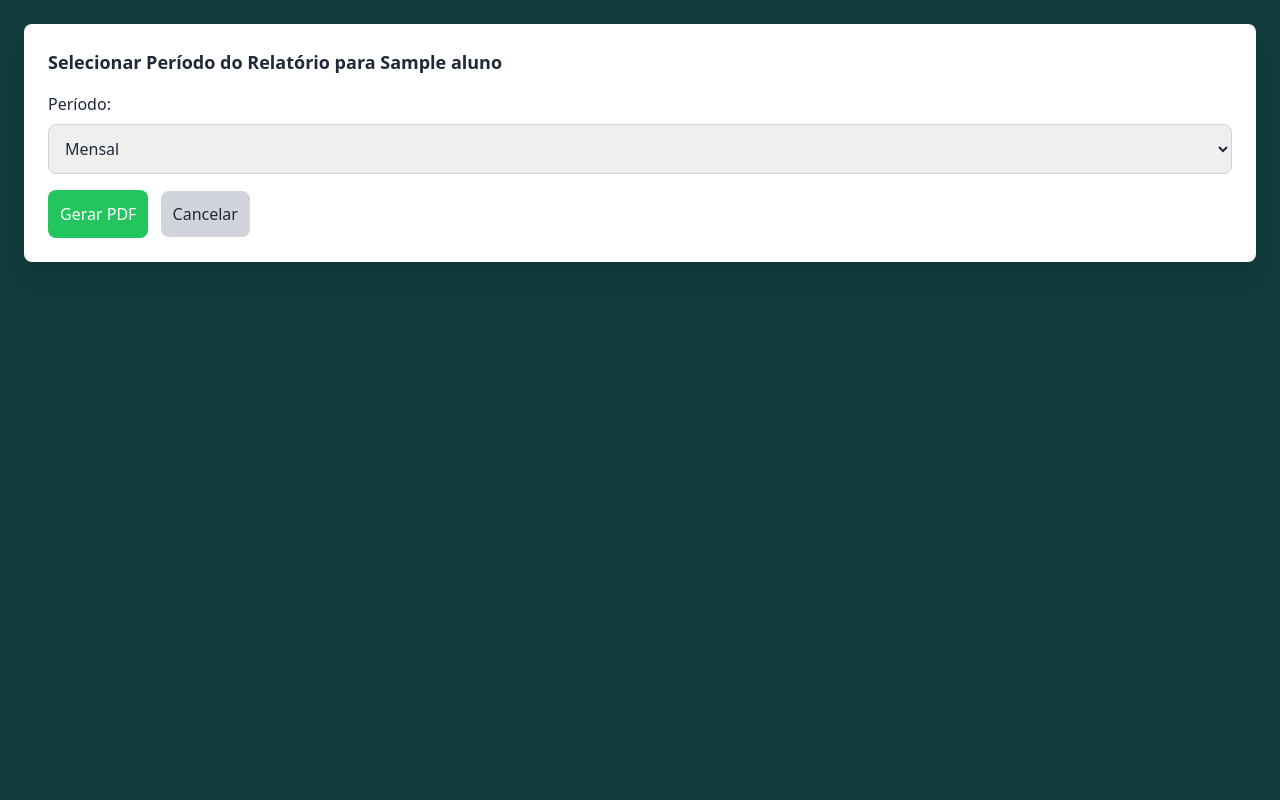
After one commit to arthurunivesp/alimentacao-alunos-msdos, a Flask app: template templates/selecionar_periodo_pdf.html in a window 1280 px wide. The commit adds this page. Run offline with Flask 3, Linux system fonts and the light colour scheme; the template is opened without the code that fills it: most values are stand-ins (such as "Sample title", 1, 10 or a date in 2020); some libraries are stand-ins or nearby versions.

Commit message:
Adicionando geração de PDF com gráficos e deploy para Vercel

```diff
--- a/routes.py
+++ b/routes.py
@@ -8,16 +8,29 @@ import matplotlib
 matplotlib.use('Agg')  # Define o backend para geração de gráficos sem interface gráfica
 import matplotlib.pyplot as plt
 import seaborn as sns  # Biblioteca para gráficos mais bonitos
+from reportlab.lib.pagesizes import letter
+from reportlab.pdfgen import canvas
+from reportlab.platypus import SimpleDocTemplate, Paragraph, Spacer
+from reportlab.lib.styles import getSampleStyleSheet
+from reportlab.lib.units import inch
+from reportlab.lib.pagesizes import letter
+from reportlab.pdfgen import canvas
+from reportlab.platypus import SimpleDocTemplate, Paragraph, Spacer, Image  # Adicione Image aqui
+from reportlab.lib.styles import getSampleStyleSheet
+from reportlab.lib.units import inch
 
 # ================== CONFIGURAÇÃO INICIAL ==================
 # Define caminhos críticos usando caminho relativo
 BASE_DIR = os.path.dirname(os.path.abspath(__file__))
 STATIC_DIR = os.path.join(BASE_DIR, "static")
 TEMP_DIR = "/tmp" if os.getenv("VERCEL") else STATIC_DIR  # Usa /tmp no Vercel, static localmente
+PDF_DIR = os.path.join(TEMP_DIR, "pdfs")
 
-# Garante que a pasta static existe localmente
+# Garante que a pasta static e PDF existem localmente
 if not os.getenv("VERCEL") and not os.path.exists(STATIC_DIR):
     os.makedirs(STATIC_DIR)
+if not os.path.exists(PDF_DIR):
+    os.makedirs(PDF_DIR)
 
 main_bp = Blueprint('main', __name__)
 
@@ -371,11 +384,11 @@ def dashboard():
     print(f"""
     ========== DASHBOARD DEBUG ==========
     Aluno: {aluno_selecionado}
-      → Válido: {aluno_selecionado in session['alunos']}
+        → Válido: {aluno_selecionado in session['alunos']}
     Mês: {mes_selecionado}
-      → Válido: {1 <= mes_selecionado <= 12}
+        → Válido: {1 <= mes_selecionado <= 12}
     Ano: {ano_selecionado}
-      → Válido: {2020 <= ano_selecionado <= 2030}
+        → Válido: {2020 <= ano_selecionado <= 2030}
     ======================================
     """)
 
@@ -684,3 +697,191 @@ def deletar_aluno():
                 return "Erro ao processar a exclusão do aluno."
 
     return render_template('deletar_aluno.html', alunos=session['alunos'])
+
+@main_bp.route('/selecionar_periodo_pdf', methods=['GET', 'POST'])
+@login_required
+def selecionar_periodo_pdf():
+    init_session()
+    aluno_pdf = request.args.get('aluno_pdf')
+    if not aluno_pdf or aluno_pdf not in session['alunos']:
+        flash('Aluno inválido para gerar o relatório.', 'error')
+        return redirect(url_for('main.dashboard'))
+
+    if request.method == 'POST':
+        mes_inicio_str = request.form.get('mes_inicio')
+        ano_inicio_str = request.form.get('ano_inicio')
+        mes_fim_str = request.form.get('mes_fim')
+        ano_fim_str = request.form.get('ano_fim')
+
+        try:
+            data_inicio = datetime(int(ano_inicio_str), int(mes_inicio_str), 1).date()
+            # Obtém o último dia do mês de fim
+            _, ultimo_dia = monthrange(int(ano_fim_str), int(mes_fim_str))
+            data_fim = datetime(int(ano_fim_str), int(mes_fim_str), ultimo_dia).date()
+
+            return redirect(url_for('main.gerar_pdf', aluno=aluno_pdf, data_inicio=data_inicio.strftime('%Y-%m-%d'), data_fim=data_fim.strftime('%Y-%m-%d')))
+        except ValueError:
+            flash('Datas de período inválidas.', 'error')
+            return render_template('selecionar_periodo_pdf.html', aluno=aluno_pdf, meses=range(1, 13), anos=range(2020, 2030))
+
+    return render_template('selecionar_periodo_pdf.html', aluno=aluno_pdf, meses=range(1, 13), anos=range(2020, 2030))
+
+@main_bp.route('/gerar_pdf', methods=['GET', 'POST'])
+@login_required
+def gerar_pdf():
+    init_session()
+    if request.method == 'POST':
+        aluno_nome = request.form.get('aluno_nome_pdf')
+        periodo = request.form.get('periodo')
+        data_inicio_str = request.form.get('data_inicial')
+        data_fim_str = request.form.get('data_final')
+
+        print(f"Aluno Nome: {aluno_nome}")
+        print(f"Período: {periodo}")
+        print(f"Data Inicial: {data_inicio_str}")
+        print(f"Data Final: {data_fim_str}")
+        print(f"Alunos na Sessão: {session.get('alunos')}")
+
+        if not aluno_nome or aluno_nome not in session['alunos']:
+            flash('Parâmetros inválidos para gerar o relatório.', 'error')
+            return redirect(url_for('main.dashboard'))
+
+        # Determinar datas com base no período
+        today = datetime.now().date()
+        if periodo == 'diario':
+            data_inicio = today
+            data_fim = today
+        elif periodo == 'semanal':
+            data_inicio = today - timedelta(days=today.weekday())  # Início da semana (segunda-feira)
+            data_fim = data_inicio + timedelta(days=6)  # Fim da semana (domingo)
+        elif periodo == 'mensal':
+            data_inicio = today.replace(day=1)
+            data_fim = data_inicio.replace(day=monthrange(today.year, today.month)[1])
+        elif periodo == 'intervalo' and data_inicio_str and data_fim_str:
+            try:
+                data_inicio = datetime.strptime(data_inicio_str, '%Y-%m-%d').date()
+                data_fim = datetime.strptime(data_fim_str, '%Y-%m-%d').date()
+            except ValueError:
+                flash('Formato de data inválido.', 'error')
+                return redirect(url_for('main.dashboard'))
+        else:
+            flash('Período ou datas inválidas.', 'error')
+            return redirect(url_for('main.dashboard'))
+
+        print(f"Data Início (obj): {data_inicio}")
+        print(f"Data Fim (obj): {data_fim}")
+
+        print("Iniciando a geração do PDF...")
+        nome_arquivo_pdf = os.path.join(PDF_DIR, f"relatorio_{aluno_nome.replace(' ', '_')}_{data_inicio.strftime('%Y-%m-%d')}_{data_fim.strftime('%Y-%m-%d')}.pdf")
+        doc = SimpleDocTemplate(nome_arquivo_pdf, pagesize=letter)
+        styles = getSampleStyleSheet()
+        story = []
+
+        story.append(Paragraph(f"Relatório de Alimentação de {aluno_nome}", styles['Heading1']))
+        story.append(Spacer(1, 0.2*inch))
+        story.append(Paragraph(f"Período: {data_inicio.strftime('%d/%m/%Y')} a {data_fim.strftime('%d/%m/%Y')}", styles['Heading3']))
+        story.append(Spacer(1, 0.2*inch))
+
+        # Contar alimentos consumidos
+        relatorio_alimentos = {}
+        restricoes = session['alunos'].get(aluno_nome, {}).get('restricoes', [])
+        avancos_restricoes = 0
+        for data_str, eventos in session.get('calendario_alimentacao', {}).items():
+            data_evento = datetime.strptime(data_str, '%Y-%m-%d').date()
+            if data_inicio <= data_evento <= data_fim:
+                for evento in eventos:
+                    if evento['aluno'] == aluno_nome:
+                        for alimento in evento.get('alimentos', []):
+                            relatorio_alimentos[alimento] = relatorio_alimentos.get(alimento, 0) + 1
+                            if alimento in restricoes and 'observacoes' in evento and evento['observacoes']:
+                                avancos_restricoes += 1
+
+        # Grupos de alimentos mais consumidos
+        consumo_por_grupo = {}
+        for grupo, alimentos in session['grupos_alimentos'].items():
+            total_grupo = sum(relatorio_alimentos.get(a, 0) for a in alimentos if a in relatorio_alimentos)
+            if total_grupo > 0:
+                consumo_por_grupo[grupo] = total_grupo
+
+        grupos_ordenados = sorted(consumo_por_grupo.items(), key=lambda x: x[1], reverse=True)[:3]
+        story.append(Paragraph("Grupos de Alimentos Mais Consumidos:", styles['Heading2']))
+        for grupo, qtd in grupos_ordenados:
+            story.append(Paragraph(f"- {grupo}: {qtd} vezes", styles['Normal']))
+        story.append(Spacer(1, 0.2*inch))
+
+        # Alimentos mais consumidos
+        alimentos_ordenados = sorted(relatorio_alimentos.items(), key=lambda x: x[1], reverse=True)[:5]
+        story.append(Paragraph("Alimentos Mais Consumidos:", styles['Heading2']))
+        for alimento, qtd in alimentos_ordenados:
+            story.append(Paragraph(f"- {alimento}: {qtd} vezes", styles['Normal']))
+        story.append(Spacer(1, 0.2*inch))
+
+        # Avanço na alimentação (restrições)
+        story.append(Paragraph("Avanço na Alimentação:", styles['Heading2']))
+        if restricoes:
+            story.append(Paragraph(f"O aluno tem as seguintes restrições: {', '.join(restricoes)}", styles['Normal']))
+            if avancos_restricoes > 0:
+                story.append(Paragraph(f"Houve {avancos_restricoes} ocasiões em que o aluno consumiu alimentos de sua restrição com observações registradas, indicando progresso.", styles['Normal']))
+            else:
+                story.append(Paragraph("Não houve registro de consumo de alimentos restritos com observações neste período.", styles['Normal']))
+        else:
+            story.append(Paragraph("O aluno não possui restrições registradas.", styles['Normal']))
+        story.append(Spacer(1, 0.2*inch))
+
+        # Gerar gráfico de avanço
+        if restricoes and relatorio_alimentos:
+            plt.figure(figsize=(4, 3))
+            restricoes_consumidas = sum(1 for a in relatorio_alimentos if a in restricoes)
+            plt.bar(['Alimentos Restritivos', 'Outros Alimentos'], [restricoes_consumidas, len(relatorio_alimentos) - restricoes_consumidas], color=['#FF9999', '#66B2FF'])
+            plt.title('Distribuição de Consumo')
+            plt.ylabel('Quantidade')
+            plt.savefig(os.path.join(TEMP_DIR, 'avanco_alimentacao.png'), bbox_inches='tight', dpi=100)
+            plt.close()
+
+            story.append(Paragraph("Gráfico de Avanço na Alimentação:", styles['Heading2']))
+            story.append(Image(os.path.join(TEMP_DIR, 'avanco_alimentacao.png'), width=200, height=150))
+        else:
+            story.append(Paragraph("Não foi possível gerar um gráfico devido à ausência de restrições ou dados insuficientes.", styles['Normal']))
+
+        if not story[-1].__class__.__name__ == 'Spacer':
+            story.append(Paragraph("Fim do Relatório", styles['Normal']))
+
+        doc.build(story)
+
+        print(f"PDF gerado com sucesso e salvo em: {nome_arquivo_pdf}")
+        return send_file(nome_arquivo_pdf, as_attachment=True, download_name=f"relatorio_{aluno_nome.replace(' ', '_')}_{data_inicio.strftime('%Y-%m-%d')}_{data_fim.strftime('%Y-%m-%d')}.pdf")
+    else:
+        return redirect(url_for('main.dashboard'))
+
+@main_bp.route('/excluir_evento', methods=['POST'])
+@login_required
+def excluir_evento():
+    init_session()
+    data_excluir = request.form.get('data')
+    aluno_excluir = request.form.get('aluno')
+    refeicao_excluir = request.form.get('refeicao')
+    alimentos_excluir = request.form.get('alimentos')  # Recebe como string separada por vírgula
+
+    if data_excluir and aluno_excluir and refeicao_excluir and alimentos_excluir:
+        try:
+            data_obj = datetime.strptime(data_excluir, '%Y-%m-%d').date()
+            data_str_fmt = data_obj.strftime('%Y-%m-%d')
+            if data_str_fmt in session['calendario_alimentacao']:
+                eventos = session['calendario_alimentacao'][data_str_fmt]
+                alimentos_list = [a.strip() for a in alimentos_excluir.split(',')]
+                session['calendario_alimentacao'][data_str_fmt] = [
+                    evento for evento in eventos
+                    if not (evento['aluno'] == aluno_excluir and
+                            evento['refeicao'] == refeicao_excluir and
+                            set(evento['alimentos']) == set(alimentos_list))
+                ]
+                session.modified = True
+                flash('Evento excluído com sucesso.', 'success')
+            else:
+                flash('Data do evento não encontrada.', 'error')
+        except ValueError:
+            flash('Formato de data inválido.', 'error')
+    else:
+        flash('Parâmetros de exclusão inválidos.', 'error')
+
+    return redirect(url_for('main.calendario'))
--- /dev/null
+++ b/templates/selecionar_periodo_pdf.html
@@ -0,0 +1,61 @@
+<!DOCTYPE html>
+<html lang="pt-br">
+<head>
+    <title>Selecionar Período do Relatório</title>
+    <meta charset="UTF-8">
+    <meta name="viewport" content="width=device-width, initial-scale=1.0">
+    <script src="https://cdn.tailwindcss.com"></script>
+    <style>
+        body {
+            background-color: #123C3C; /* Azul escuro esverdeado */
+        }
+    </style>
+</head>
+<body class="bg-[#123C3C] text-white min-h-screen">
+    <div class="container mx-auto p-6">
+        <div class="bg-white p-6 rounded-lg shadow-xl">
+            <h2 class="text-lg font-semibold text-gray-800 mb-4">Selecionar Período do Relatório para {{ aluno }}</h2>
+            <form method="POST" action="{{ url_for('main.gerar_pdf') }}">
+                <input type="hidden" name="aluno_nome_pdf" value="{{ aluno }}">
+                <div class="mb-4">
+                    <label class="block text-gray-800 mb-2">Período:</label>
+                    <select name="periodo" class="w-full p-3 border border-gray-300 rounded-lg text-gray-800" onchange="mostrarOcultarIntervalo(this.value)">
+                        <option value="diario">Diário</option>
+                        <option value="semanal">Semanal</option>
+                        <option value="mensal" selected>Mensal</option>
+                        <option value="intervalo">Intervalo de Datas</option>
+                    </select>
+                </div>
+                <div id="data-fields" class="mb-4">
+                    <label class="block text-gray-800 mb-2">Data Inicial:</label>
+                    <input type="date" name="data_inicial" class="w-full p-3 border border-gray-300 rounded-lg text-gray-800" required>
+                    <label class="block text-gray-800 mt-2 mb-2">Data Final:</label>
+                    <input type="date" name="data_final" class="w-full p-3 border border-gray-300 rounded-lg text-gray-800" required>
+                </div>
+                <button type="submit" class="bg-green-500 text-white p-3 rounded-lg hover:bg-green-700 transition duration-300">Gerar PDF</button>
+                <a href="{{ url_for('main.dashboard') }}" class="bg-gray-300 text-gray-800 p-3 rounded-lg hover:bg-gray-400 transition duration-300 ml-2">Cancelar</a>
+            </form>
+        </div>
+    </div>
+
+    <script>
+        const dataFields = document.getElementById('data-fields');
+        const periodoSelect = document.querySelector('select[name="periodo"]');
+
+        function mostrarOcultarIntervalo(periodo) {
+            if (periodo === 'intervalo') {
+                dataFields.style.display = 'block';
+                document.querySelectorAll('#data-fields input').forEach(input => input.removeAttribute('disabled'));
+            } else {
+                dataFields.style.display = 'none';
+                document.querySelectorAll('#data-fields input').forEach(input => input.setAttribute('disabled', 'disabled'));
+            }
+        }
+
+        // Garante que o campo de intervalo seja ajustado por padrão
+        document.addEventListener('DOMContentLoaded', function() {
+            mostrarOcultarIntervalo(periodoSelect.value);
+        });
+    </script>
+</body>
+</html>
--- /dev/null
+++ b/teste_weasyprint.py
@@ -0,0 +1,5 @@
+
+from weasyprint import HTML
+
+HTML(string="<h1>Teste</h1>").write_pdf("teste.pdf")
+print("PDF gerado com sucesso!")
```
Also changed, not shown: templates/dashboard.html (+3 -6 lines), static/avanco_alimentacao.png (added), 1 other file.
